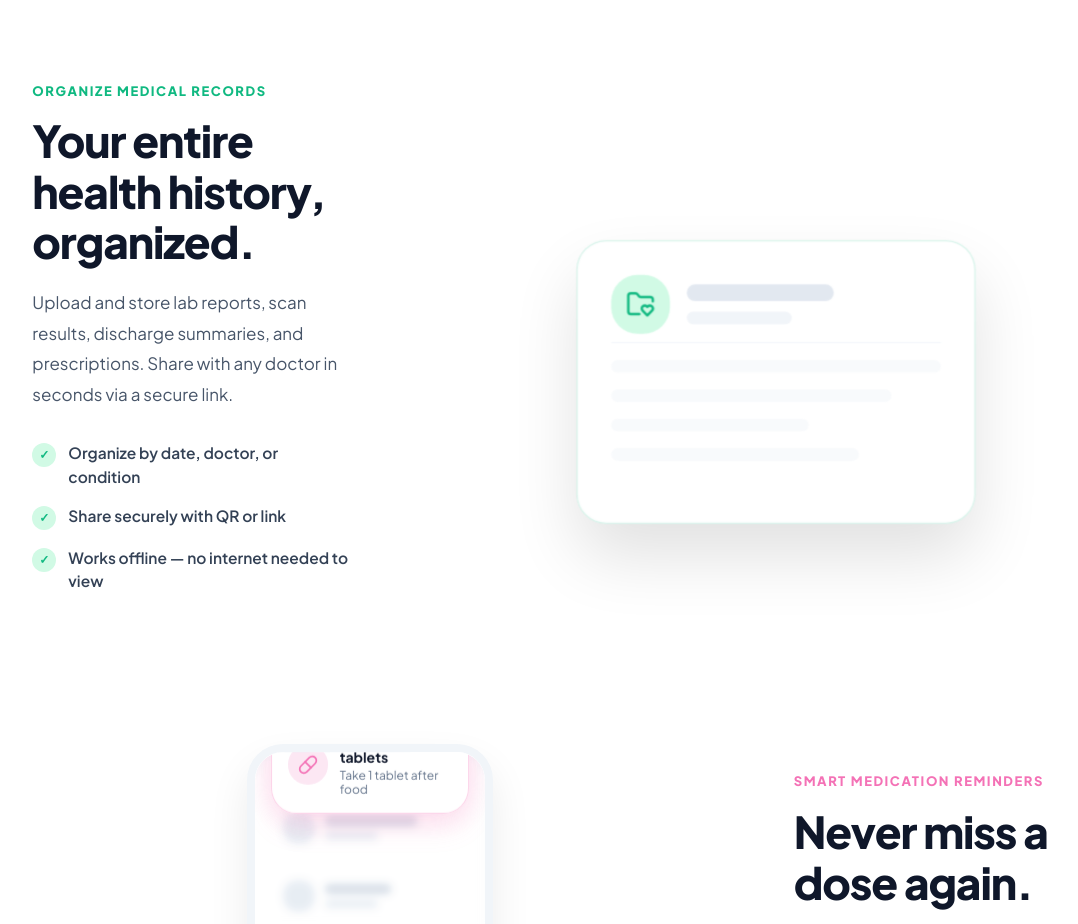
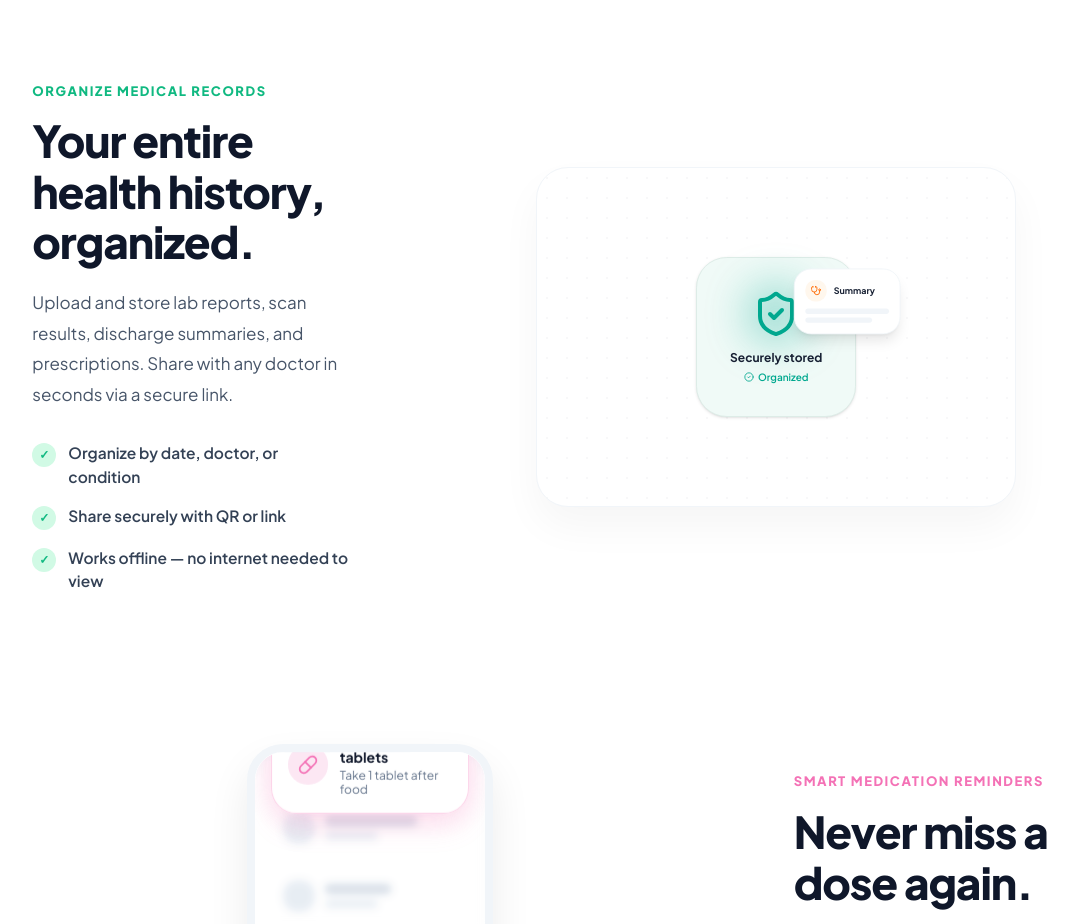
Before and after one commit to 7sthunder/medvault, a Next.js app: page / in a window 1280 px wide. Shown: the part 2320-3244 px from the top of the page, without its empty margins (67-1145 px from the left). Built offline with nearby package versions, Linux system fonts and the light colour scheme.

Commit message:
landing page

```diff
--- a/src/features/landing/Features.tsx
+++ b/src/features/landing/Features.tsx
@@ -1,7 +1,7 @@
 "use client";
 
 import { motion } from "framer-motion";
-import { FolderHeart, Pill, Hospital } from "lucide-react";
+import { CheckCircle2, FileText, FlaskConical, FolderHeart, Hospital, Pill, Share2, ShieldCheck, Stethoscope } from "lucide-react";
 
 import { useInView } from "@/features/landing/use-in-view";
 import { BRAND } from "@/shared/brand";
@@ -12,117 +12,188 @@ import { BRAND } from "@/shared/brand";
    strings (lint-safe: they do not begin with `#` or `rgba(`). */
 
 function FeatureMedicalRecords() {
+  // We use a 10s continuous loop.
+  // P1: Arrive (0s - 1.2s) -> 0 - 0.12
+  // P2: Scan (1.5s - 3s) -> 0.15 - 0.3
+  // P3: Organize (3.5s - 5s) -> 0.35 - 0.5
+  // P4: Secure (5.5s - 7s) -> 0.55 - 0.7
+  // P5: Share (7.5s - 9s) -> 0.75 - 0.9
+  // Reset (9.5s - 10s) -> 0.95 - 1.0
+
+  const DURATION = 10;
+
   return (
-    <div
-      style={{
-        position: "relative",
-        width: 400,
-        height: 420,
-        display: "flex",
-        justifyContent: "center",
-        alignItems: "center",
-        margin: "0 auto",
+    <div className="relative mx-auto flex items-center justify-center w-full max-w-[480px] h-[340px]">
+      <motion.div
+        className="relative flex items-center justify-center w-full h-full rounded-[32px] bg-white border border-slate-100 shadow-[0_20px_40px_rgba(0,0,0,0.04)] overflow-hidden"
+        whileHover={{ y: -4, boxShadow: "0 24px 48px rgba(0,0,0,0.08)" }}
+        transition={{ duration: 0.3 }}
+      >
+        {/* Subtle grid background for the "dashboard" feel */}
+        <div className="absolute inset-0 opacity-[0.03]" style={{ backgroundImage: "radial-gradient(#172033 1px, transparent 1px)", backgroundSize: "20px 20px" }} />
+
+        {/* --- CENTRAL VAULT / ORGANIZER (Appears in P3/P4) --- */}
+        <motion.div
+          animate={{
+            opacity: [0, 0, 1, 1, 0, 0],
+            scale: [0.9, 0.9, 1, 1, 0.9, 0.9],
+            y: [20, 20, 0, 0, 20, 20]
           }}
+          transition={{ duration: DURATION, repeat: Infinity, times: [0, 0.45, 0.5, 0.75, 0.8, 1], ease: "easeInOut" }}
+          className="absolute z-10 flex flex-col items-center justify-center w-[160px] h-[160px] rounded-3xl bg-[#F0FAF7] border border-[#DDECE7] shadow-sm"
         >
+          <div className="relative">
+            <ShieldCheck size={48} className="text-[#00A88F]" />
+            <motion.div
+              animate={{ opacity: [0.2, 0.6, 0.2] }}
+              transition={{ duration: 2, repeat: Infinity, ease: "easeInOut" }}
+              className="absolute inset-0 bg-[#00A88F] rounded-full blur-[24px] -z-10"
+            />
+          </div>
+          <div className="mt-3 text-xs font-bold text-[#172033]">Securely stored</div>
+          <div className="flex items-center gap-1 mt-1 text-[10px] font-semibold text-[#00A88F]">
+            <CheckCircle2 size={10} /> Organized
+          </div>
+        </motion.div>
+
+        {/* --- DOCUMENTS --- */}
+        {/* 1. Lab Report */}
         <motion.div
           animate={{
             opacity: [0, 1, 1, 0, 0],
-          filter: ["blur(12px)", "blur(0px)", "blur(0px)", "blur(12px)", "blur(12px)"],
+            x: [-100, -60, -80, 0, 0],
+            y: [-80, -40, -40, 0, 0],
+            scale: [0.8, 1, 0.85, 0.6, 0.6]
           }}
-        transition={{
-          duration: 4.5,
-          repeat: Infinity,
-          times: [0, 0.05, 0.88, 0.95, 1],
-          ease: "easeInOut",
-        }}
-        style={{
-          position: "relative",
-          width: "100%",
-          height: "100%",
-          display: "flex",
-          justifyContent: "center",
-          alignItems: "center",
-        }}
+          transition={{ duration: DURATION, repeat: Infinity, times: [0, 0.1, 0.35, 0.5, 1], ease: "easeInOut" }}
+          className="absolute z-20 flex flex-col w-[120px] bg-white rounded-xl border border-slate-100 shadow-sm p-3"
         >
-        <motion.div
-          animate={{ y: [60, -40, -40] }}
-          transition={{ duration: 4.5, repeat: Infinity, times: [0, 0.15, 1], ease: "easeOut" }}
-          className="absolute border border-white/40 bg-white/40 backdrop-blur-[10px]"
-          style={{ width: 310, height: 200, borderRadius: 20, top: 100 }}
-        />
-        <motion.div
-          animate={{ y: [60, -10, -10] }}
-          transition={{ duration: 4.5, repeat: Infinity, times: [0, 0.18, 1], ease: "easeOut" }}
-          className="absolute border border-white/50 bg-white/60 backdrop-blur-[12px]"
-          style={{ width: 340, height: 220, borderRadius: 24, top: 110 }}
-        />
+          <div className="flex items-center gap-2 mb-2">
+            <div className="flex items-center justify-center w-6 h-6 rounded-md bg-blue-50 text-blue-500"><FlaskConical size={12} /></div>
+            <div className="text-[10px] font-bold text-[#172033]">Lab Report</div>
+          </div>
+          <div className="w-full h-1.5 bg-slate-100 rounded-full mb-1" />
+          <div className="w-2/3 h-1.5 bg-slate-100 rounded-full" />
+        </motion.div>
+
+        {/* 2. Prescription */}
         <motion.div
           animate={{
-            y: [60, 20, 20],
-            scale: [0.95, 1.05, 1.05],
-            boxShadow: [
-              "0 24px 48px rgba(0,0,0,0.06)",
-              "0 32px 64px rgba(0,0,0,0.12)",
-              "0 32px 64px rgba(0,0,0,0.12)",
-            ],
+            opacity: [0, 1, 1, 0, 0],
+            x: [100, 70, 80, 0, 0],
+            y: [60, 30, 30, 0, 0],
+            scale: [0.8, 1, 0.85, 0.6, 0.6]
           }}
-          transition={{ duration: 4.5, repeat: Infinity, times: [0, 0.22, 1], ease: "easeOut" }}
-          className="absolute flex flex-col border border-primary/20 bg-white/95 backdrop-blur-[16px]"
-          style={{ width: 380, height: 270, borderRadius: 28, top: 100, padding: 32 }}
+          transition={{ duration: DURATION, repeat: Infinity, times: [0, 0.12, 0.35, 0.5, 1], ease: "easeInOut" }}
+          className="absolute z-20 flex flex-col w-[120px] bg-white rounded-xl border border-slate-100 shadow-sm p-3"
         >
-          <div style={{ display: "flex", alignItems: "center", gap: 16 }}>
-            <div className="text-primary flex h-14 w-14 shrink-0 items-center justify-center rounded-2xl bg-primary-tint">
-              <FolderHeart size={28} />
+          <div className="flex items-center gap-2 mb-2">
+            <div className="flex items-center justify-center w-6 h-6 rounded-md bg-purple-50 text-purple-500"><Pill size={12} /></div>
+            <div className="text-[10px] font-bold text-[#172033]">Prescription</div>
           </div>
-            <div style={{ flex: 1 }}>
-              <div className="bg-border mb-[10px] h-4 rounded-md" style={{ width: 140 }} />
-              <div className="bg-bg-soft h-3 rounded-md" style={{ width: 100 }} />
+          <div className="w-full h-1.5 bg-slate-100 rounded-full mb-1" />
+          <div className="w-3/4 h-1.5 bg-slate-100 rounded-full" />
+        </motion.div>
+
+        {/* 3. Scan Report */}
+        <motion.div
+          animate={{
+            opacity: [0, 1, 1, 0, 0],
+            x: [-80, -40, -50, 0, 0],
+            y: [80, 50, 50, 0, 0],
+            scale: [0.8, 1, 0.85, 0.6, 0.6]
+          }}
+          transition={{ duration: DURATION, repeat: Infinity, times: [0, 0.14, 0.35, 0.5, 1], ease: "easeInOut" }}
+          className="absolute z-20 flex flex-col w-[120px] bg-white rounded-xl border border-slate-100 shadow-sm p-3"
+        >
+          <div className="flex items-center gap-2 mb-2">
+            <div className="flex items-center justify-center w-6 h-6 rounded-md bg-[#F0FAF7] text-[#00A88F]"><FileText size={12} /></div>
+            <div className="text-[10px] font-bold text-[#172033]">Scan Report</div>
           </div>
+          <div className="w-full h-1.5 bg-slate-100 rounded-full mb-1" />
+          <div className="w-1/2 h-1.5 bg-slate-100 rounded-full" />
+        </motion.div>
+
+        {/* 4. Discharge Summary (This one will be shared in P5) */}
+        <motion.div
+          animate={{
+            opacity: [0, 1, 1, 1, 1, 0],
+            x: [90, 40, 50, 0, 80, 80],
+            y: [-90, -50, -50, 0, -40, -40],
+            scale: [0.8, 1, 0.85, 0, 1, 1]
+          }}
+          transition={{ duration: DURATION, repeat: Infinity, times: [0, 0.16, 0.35, 0.5, 0.75, 0.95], ease: "easeInOut" }}
+          className="absolute z-30 flex flex-col w-[120px] bg-white rounded-xl border border-slate-100 shadow-lg p-3"
+        >
+          <div className="flex items-center gap-2 mb-2">
+            <div className="flex items-center justify-center w-6 h-6 rounded-md bg-orange-50 text-orange-500"><Stethoscope size={12} /></div>
+            <div className="text-[10px] font-bold text-[#172033]">Summary</div>
           </div>
-          <div className="bg-bg-soft h-px" style={{ margin: "8px 0 16px" }} />
-          <div style={{ display: "flex", flexDirection: "column", gap: 16, width: "100%" }}>
+          <div className="w-full h-1.5 bg-slate-100 rounded-full mb-1" />
+          <div className="w-4/5 h-1.5 bg-slate-100 rounded-full" />
+        </motion.div>
+
+        {/* --- SCANNING LINE (P2) --- */}
         <motion.div
-              animate={{ width: ["0%", "100%", "100%"] }}
-              transition={{
-                duration: 4.5,
-                repeat: Infinity,
-                times: [0.1, 0.35, 1],
-                ease: "easeOut",
+          animate={{
+            opacity: [0, 0, 1, 1, 0, 0],
+            top: ["0%", "0%", "10%", "90%", "90%", "100%"]
           }}
-              className="bg-background h-3 rounded-md"
+          transition={{ duration: DURATION, repeat: Infinity, times: [0, 0.15, 0.16, 0.3, 0.31, 1], ease: "linear" }}
+          className="absolute left-0 right-0 z-40 h-[2px] bg-[#00A88F] shadow-[0_0_12px_#00A88F]"
         />
+
+        {/* --- TEXT LABELS --- */}
         <motion.div
-              animate={{ width: ["0%", "85%", "85%"] }}
-              transition={{
-                duration: 4.5,
-                repeat: Infinity,
-                times: [0.15, 0.4, 1],
-                ease: "easeOut",
+          animate={{ opacity: [0, 0, 1, 0, 0, 0] }}
+          transition={{ duration: DURATION, repeat: Infinity, times: [0, 0.15, 0.2, 0.3, 0.35, 1], ease: "easeInOut" }}
+          className="absolute bottom-6 z-50 px-4 py-1.5 rounded-full bg-[#172033] text-white text-[11px] font-semibold shadow-lg"
+        >
+          Scanning records...
+        </motion.div>
+        <motion.div
+          animate={{ opacity: [0, 0, 0, 1, 0, 0] }}
+          transition={{ duration: DURATION, repeat: Infinity, times: [0, 0.3, 0.35, 0.45, 0.5, 1], ease: "easeInOut" }}
+          className="absolute bottom-6 z-50 px-4 py-1.5 rounded-full bg-[#172033] text-white text-[11px] font-semibold shadow-lg"
+        >
+          Organizing...
+        </motion.div>
+
+        {/* --- DOCTOR / SHARE ICON (P5) --- */}
+        <motion.div
+          animate={{
+            opacity: [0, 0, 0, 0, 1, 0],
+            scale: [0.8, 0.8, 0.8, 0.8, 1, 1],
+            x: [0, 0, 0, 0, -80, -80]
           }}
-              className="bg-background h-3 rounded-md"
+          transition={{ duration: DURATION, repeat: Infinity, times: [0, 0.6, 0.7, 0.75, 0.8, 0.95], ease: "easeInOut" }}
+          className="absolute z-20 flex flex-col items-center justify-center w-[90px] h-[90px] rounded-2xl bg-white border border-slate-100 shadow-md"
+        >
+          <div className="flex items-center justify-center w-10 h-10 rounded-full bg-[#F0FAF7] text-[#00A88F] mb-1">
+            <Share2 size={20} />
+          </div>
+          <div className="text-[10px] font-bold text-[#172033]">Dr. Smith</div>
+        </motion.div>
+
+        {/* --- SHARE CONNECT LINE (P5) --- */}
+        <motion.div
+          animate={{
+            opacity: [0, 0, 0, 0, 1, 0],
+            width: [0, 0, 0, 0, 60, 60]
+          }}
+          transition={{ duration: DURATION, repeat: Infinity, times: [0, 0.75, 0.8, 0.85, 0.9, 0.95], ease: "easeOut" }}
+          className="absolute z-10 h-[2px] border-t-2 border-dashed border-[#00A88F]/40"
+          style={{ top: "45%", left: "50%", transform: "translateX(-50%)" }}
         />
+
         <motion.div
-              animate={{ width: ["0%", "60%", "60%"] }}
-              transition={{
-                duration: 4.5,
-                repeat: Infinity,
-                times: [0.2, 0.45, 1],
-                ease: "easeOut",
-              }}
-              className="bg-background h-3 rounded-md"
-            />
-            <motion.div
-              animate={{ width: ["0%", "75%", "75%"] }}
-              transition={{
-                duration: 4.5,
-                repeat: Infinity,
-                times: [0.25, 0.5, 1],
-                ease: "easeOut",
-              }}
-              className="bg-background h-3 rounded-md"
-            />
-          </div>
+          animate={{ opacity: [0, 0, 0, 0, 1, 0] }}
+          transition={{ duration: DURATION, repeat: Infinity, times: [0, 0.7, 0.8, 0.85, 0.9, 0.95], ease: "easeInOut" }}
+          className="absolute bottom-6 z-50 px-4 py-1.5 rounded-full bg-[#00A88F] text-white text-[11px] font-semibold shadow-lg"
+        >
+          Secure link ready
         </motion.div>
+
       </motion.div>
     </div>
   );
```
Lines whose indentation alone changed are shown as unchanged.
